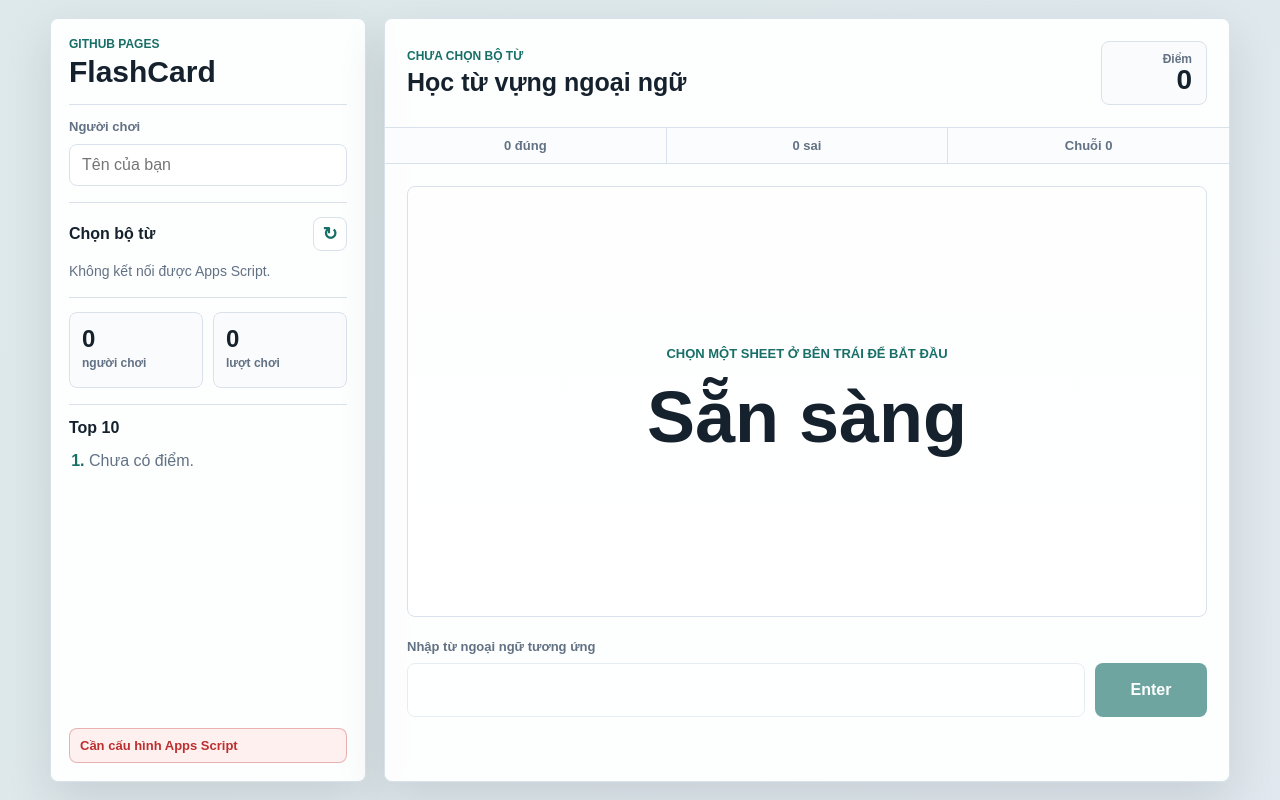
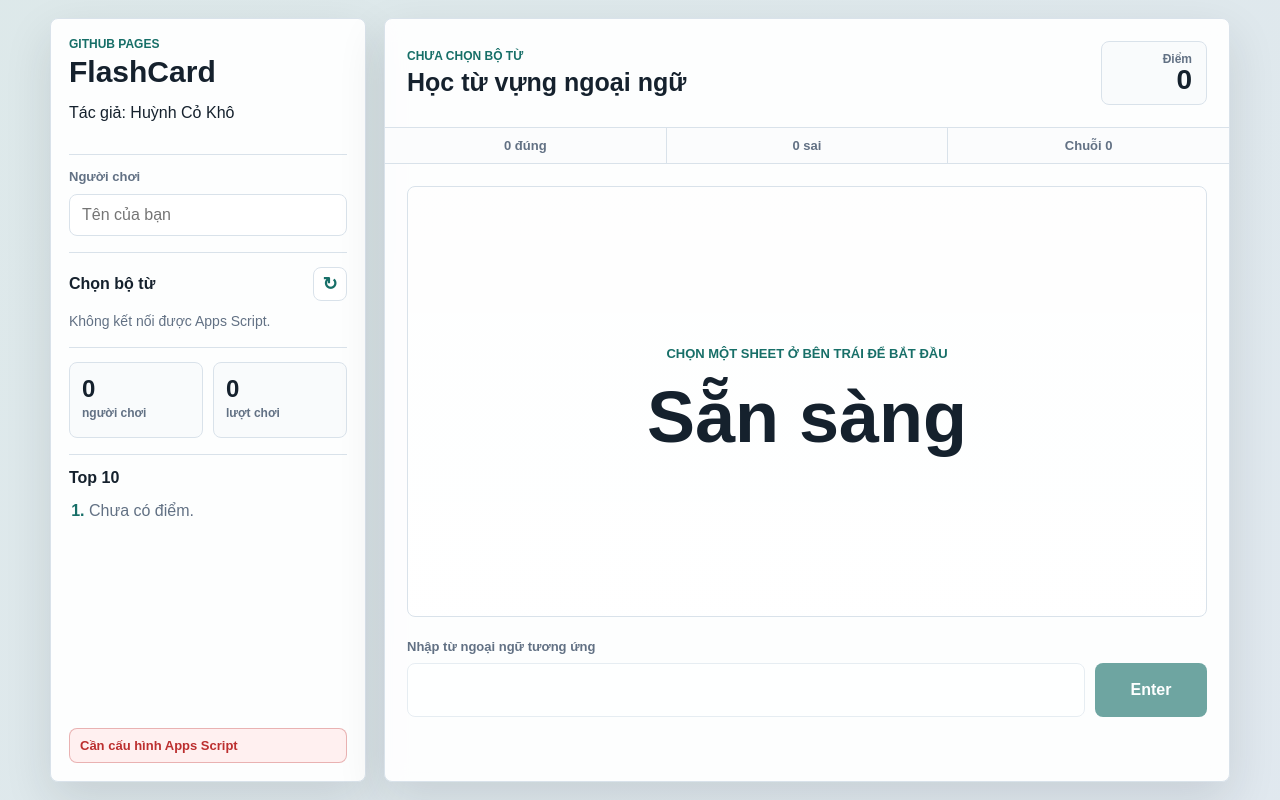
Before and after one commit to HuynhCoKho/FlashCard, a plain HTML site: page index.html in a window 1280 px wide. Drawn offline with Linux system fonts and the light colour scheme.

Commit message:
Add author credit to index.html

```diff
--- a/index.html
+++ b/index.html
@@ -12,6 +12,7 @@
         <header class="brand">
           <p class="eyebrow">GitHub Pages</p>
           <h1>FlashCard</h1>
+          <p class="author">Tác giả: Huỳnh Cỏ Khô</p>
         </header>
 
         <section class="panel-section">
```
